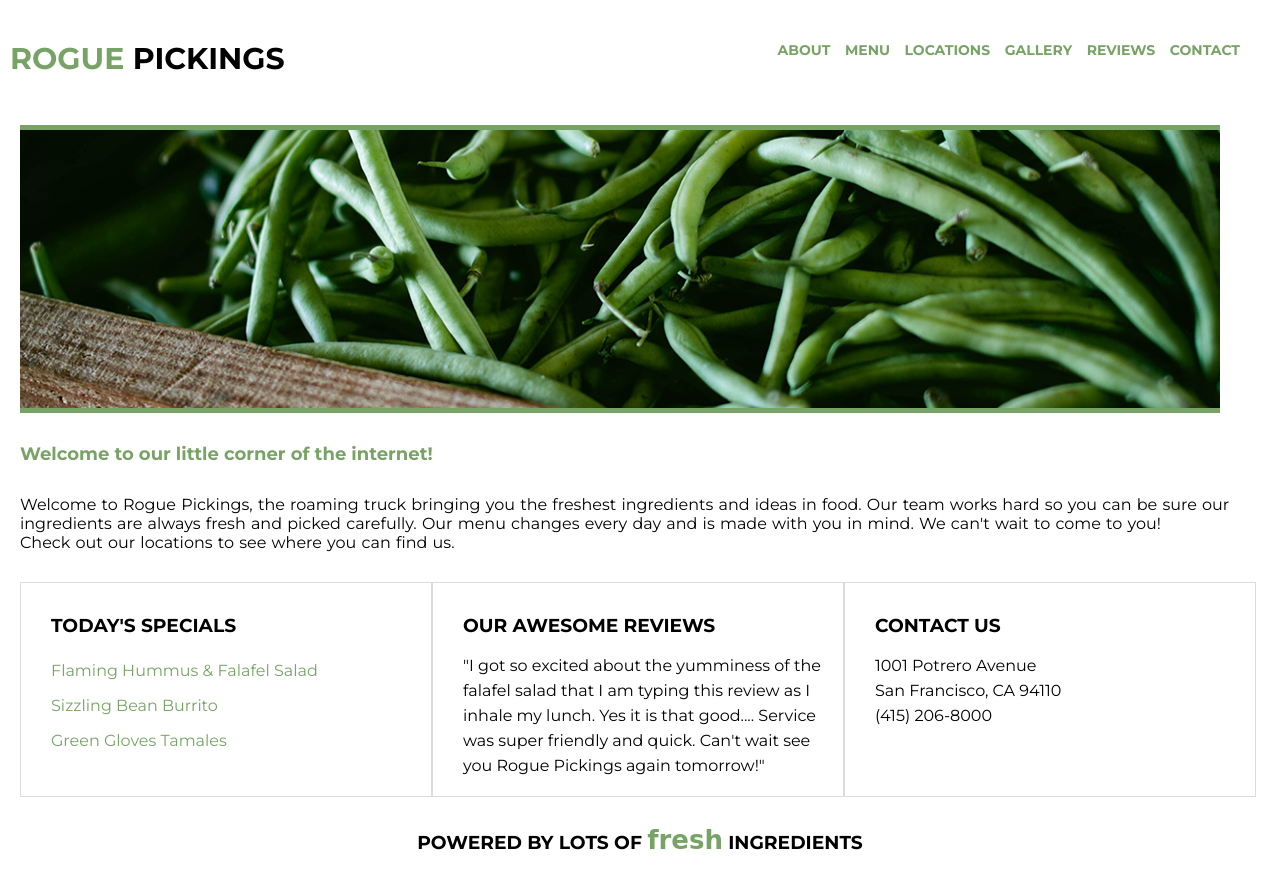
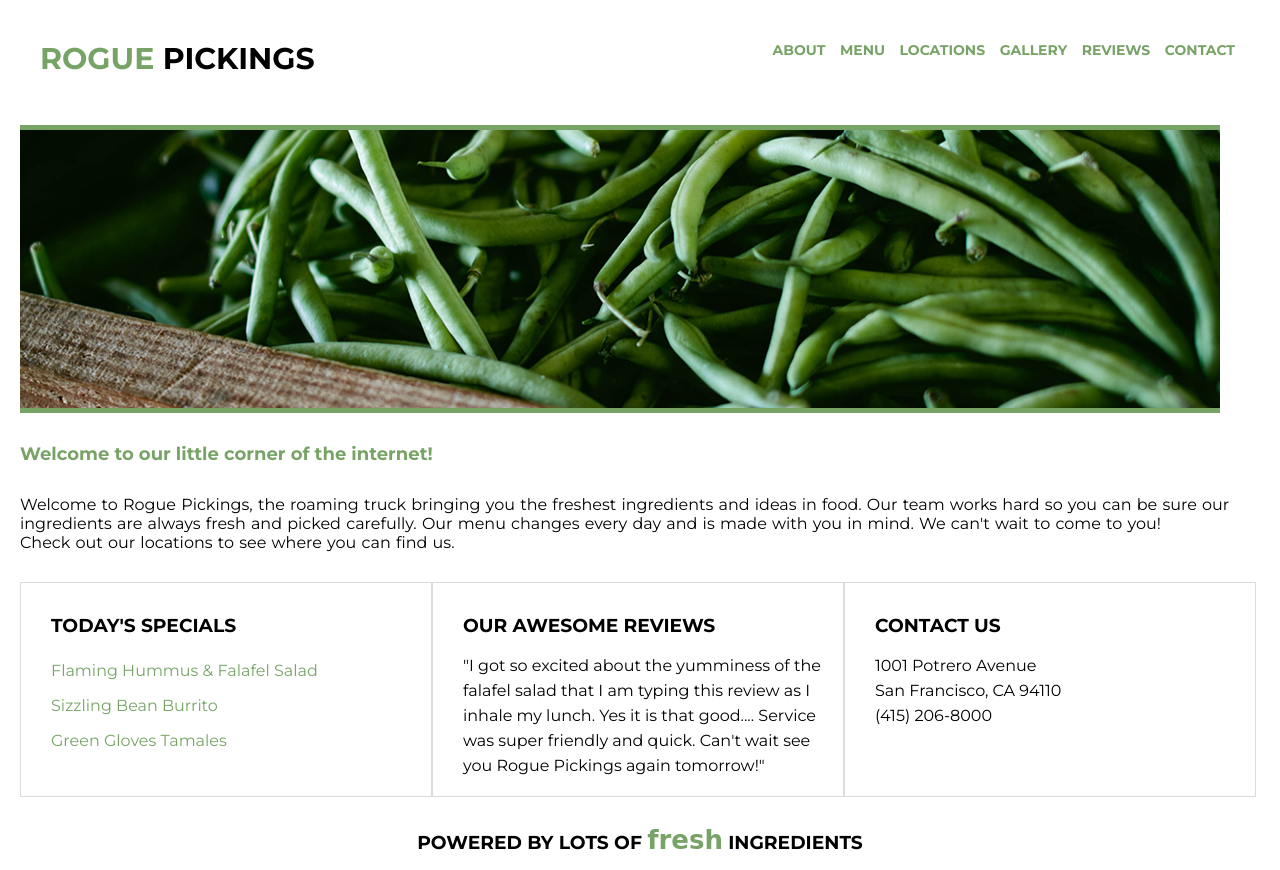
Before and after one commit to stacey77nash/rogue, a plain HTML site: page index.html in a window 1280 px wide. Drawn offline with Linux system fonts and the light colour scheme; a web font is replaced by a local one.

Commit message:
changed margin to %

```diff
--- a/css/main.css
+++ b/css/main.css
@@ -44,7 +44,7 @@ body {
 
 header {
     height: 100px;
-    width: 1240px;
+    max-width: 100%;
     margin-top: 20px;
 
 }
@@ -55,7 +55,7 @@ h1 {
     font-size: 30px;
     color: #000000;
     text-transform: uppercase;
-    padding-left: 10px;
+    padding-left: 20px;
 
 }
 
@@ -71,6 +71,7 @@ h1 span {
         margin-top: 20px;
         text-transform: uppercase;
         font-weight: bold;
+        margin-right: 25px;
     }
 
     nav ul li{
@@ -134,6 +135,7 @@ section li {
 
 #menu #reviews #contact {
     height: auto;
+    padding-left: 20px;
 }
 
 footer span {
```
Also changed, not shown: Rogue-Pickings.png (added).
